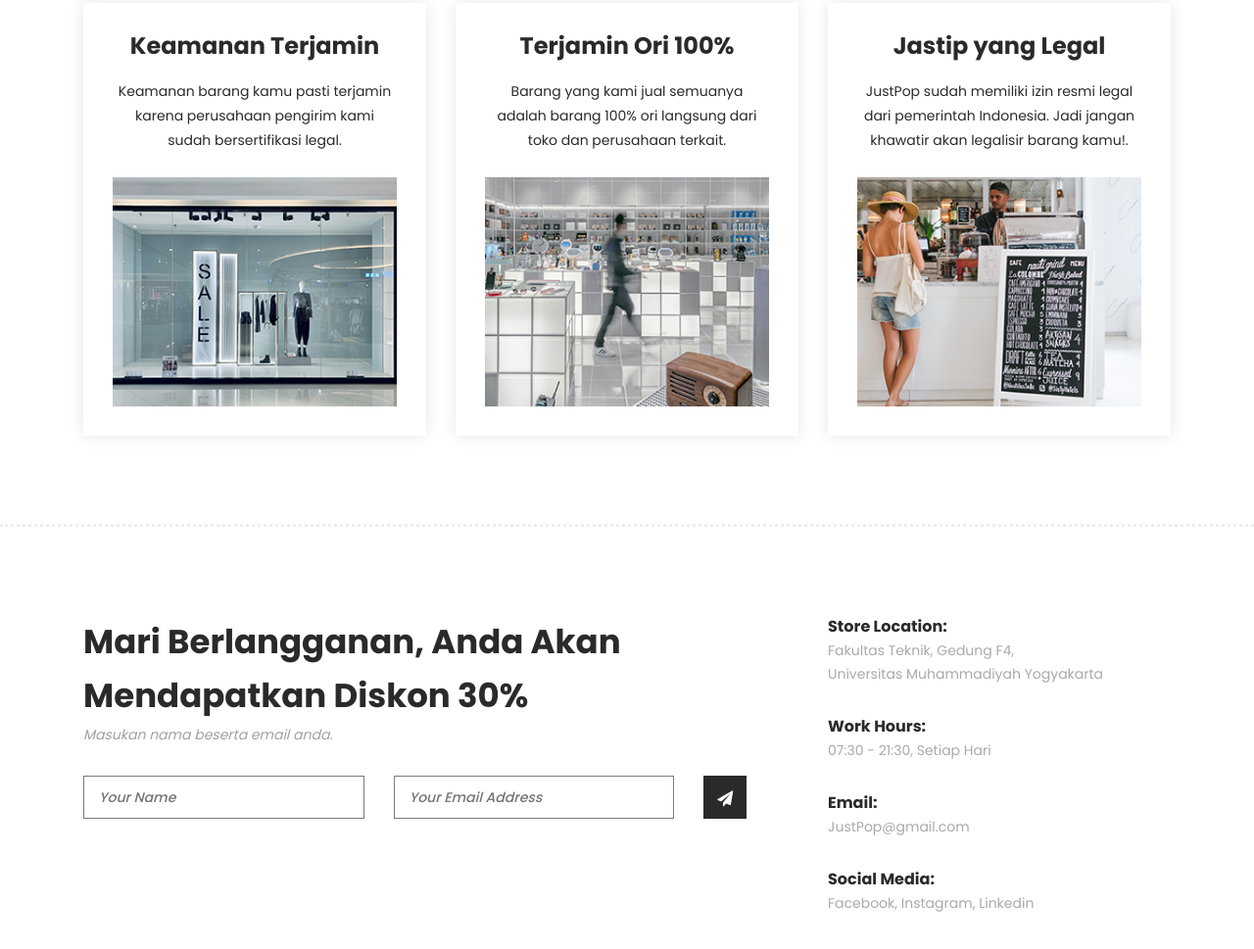
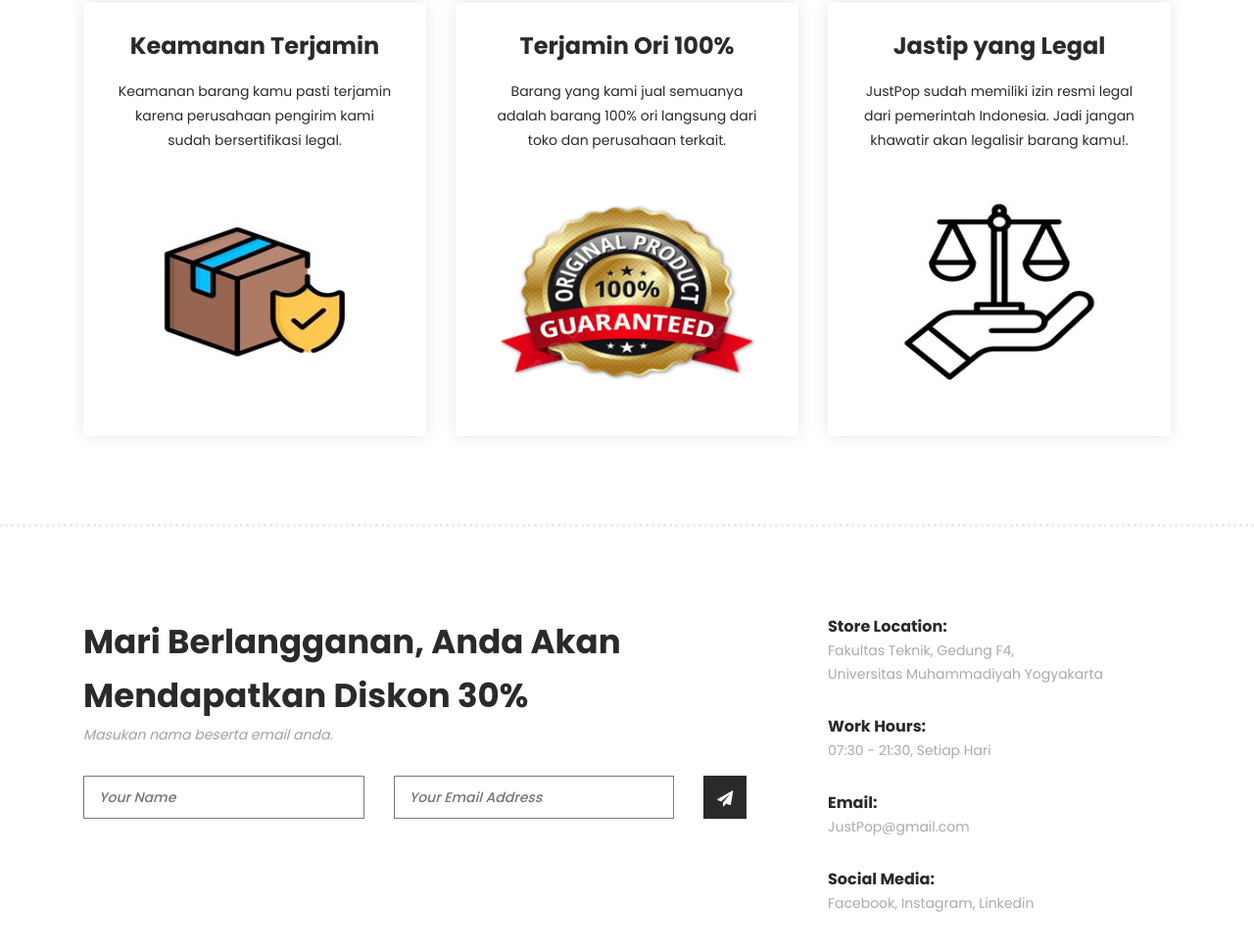
Before and after one commit to Defarrel/Jastip, a plain HTML site: page about.html in a window 1280 px wide. Shown: the part 1964-2933 px from the top of the page at 98% size. Drawn offline with Linux system fonts and the light colour scheme.

Commit message:
whyCommit2

```diff
--- a/about.html
+++ b/about.html
@@ -225,21 +225,21 @@ https://templatemo.com/tm-571-hexashop
                     <div class="service-item">
                         <h4>Keamanan Terjamin</h4>
                         <p>Keamanan barang kamu pasti terjamin karena perusahaan pengirim kami sudah bersertifikasi legal.</p>
-                        <img src="assets/images/service-01.jpg" alt="">
+                        <img src="assets/images/Keamanan.jpg" alt="">
                     </div>
                 </div>
                 <div class="col-lg-4">
                     <div class="service-item">
                         <h4>Terjamin Ori 100%</h4>
                         <p>Barang yang kami jual semuanya adalah barang 100% ori langsung dari toko dan perusahaan terkait.</p>
-                        <img src="assets/images/service-02.jpg" alt="">
+                        <img src="assets/images/Original.jpg" alt="">
                     </div>
                 </div>
                 <div class="col-lg-4">
                     <div class="service-item">
                         <h4>Jastip yang Legal</h4>
                         <p>JustPop sudah memiliki izin resmi legal dari pemerintah Indonesia. Jadi jangan khawatir akan legalisir barang kamu!.</p>
-                        <img src="assets/images/service-03.jpg" alt="">
+                        <img src="assets/images/legal.jpg" alt="">
                     </div>
                 </div>
             </div>
```
Also changed, not shown: assets/images/Keamanan.jpg (added), assets/images/Original.jpg (added), assets/images/legal.jpg (added).
